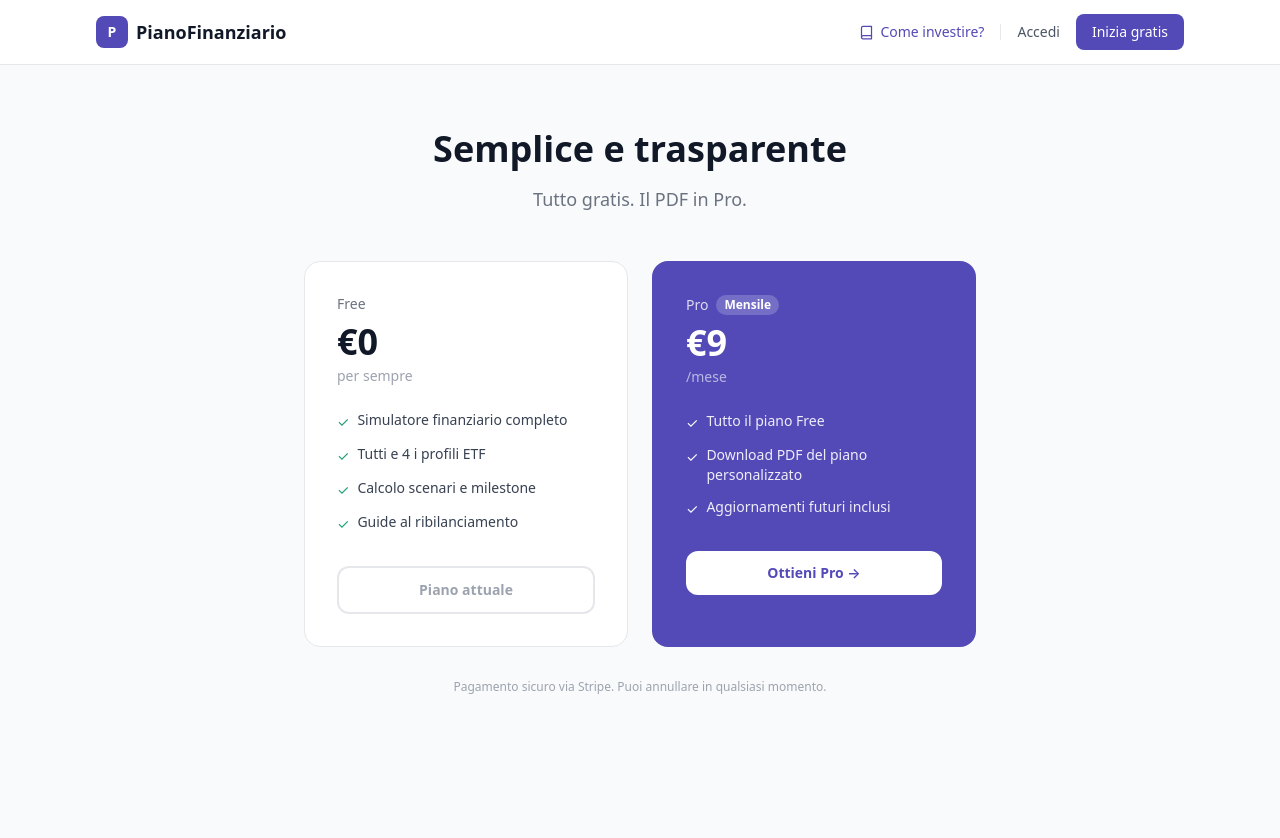
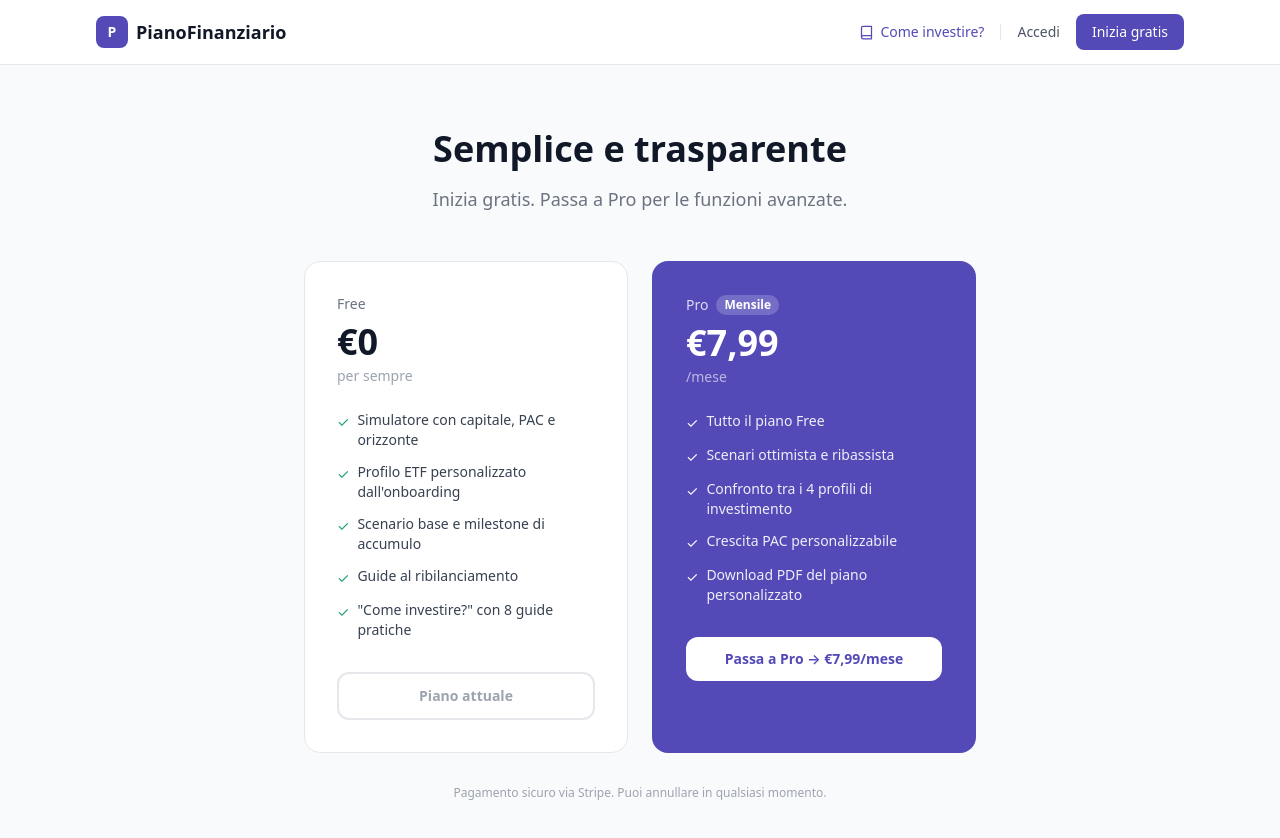
Before and after one commit to nicolatedoldi-eng/PianoFinanziario, a React (Vite) app: page /prezzi in a window 1280 px wide. Shown: the top 838 px of the page. Before the commit the page ends 800 px from the top, so only its background shows below. Built offline with nearby package versions, Linux system fonts and the light colour scheme; no server answers.

Commit message:
fix(pricing): update feature lists and price to match Pro plan changes

```diff
--- a/src/pages/Pricing.jsx
+++ b/src/pages/Pricing.jsx
@@ -3,16 +3,19 @@ import { useNavigate } from 'react-router-dom'
 import { useAuth } from '../contexts/AuthContext'
 
 const FREE_FEATURES = [
-  'Simulatore finanziario completo',
-  'Tutti e 4 i profili ETF',
-  'Calcolo scenari e milestone',
+  'Simulatore con capitale, PAC e orizzonte',
+  "Profilo ETF personalizzato dall'onboarding",
+  'Scenario base e milestone di accumulo',
   'Guide al ribilanciamento',
+  '"Come investire?" con 8 guide pratiche',
 ]
 
 const PRO_FEATURES = [
   'Tutto il piano Free',
+  'Scenari ottimista e ribassista',
+  'Confronto tra i 4 profili di investimento',
+  'Crescita PAC personalizzabile',
   'Download PDF del piano personalizzato',
-  'Aggiornamenti futuri inclusi',
 ]
 
 export default function Pricing() {
@@ -53,7 +56,7 @@ export default function Pricing() {
         <h1 className="text-3xl sm:text-4xl font-bold text-gray-900 mb-4">
           Semplice e trasparente
         </h1>
-        <p className="text-gray-500 text-lg">Tutto gratis. Il PDF in Pro.</p>
+        <p className="text-gray-500 text-lg">Inizia gratis. Passa a Pro per le funzioni avanzate.</p>
       </div>
 
       {error && (
@@ -95,7 +98,7 @@ export default function Pricing() {
                 Mensile
               </span>
             </div>
-            <div className="text-4xl font-bold text-white">€9</div>
+            <div className="text-4xl font-bold text-white">€7,99</div>
             <div className="mt-1 text-sm" style={{ color: 'rgba(255,255,255,0.6)' }}>/mese</div>
           </div>
           <ul className="space-y-3 mb-8">
@@ -112,7 +115,7 @@ export default function Pricing() {
             className="w-full py-3 rounded-xl font-semibold text-sm transition-opacity hover:opacity-90 disabled:opacity-60"
             style={{ backgroundColor: '#ffffff', color: '#534AB7' }}
           >
-            {loading ? 'Reindirizzamento...' : 'Ottieni Pro →'}
+            {loading ? 'Reindirizzamento...' : 'Passa a Pro → €7,99/mese'}
           </button>
         </div>
       </div>
```
